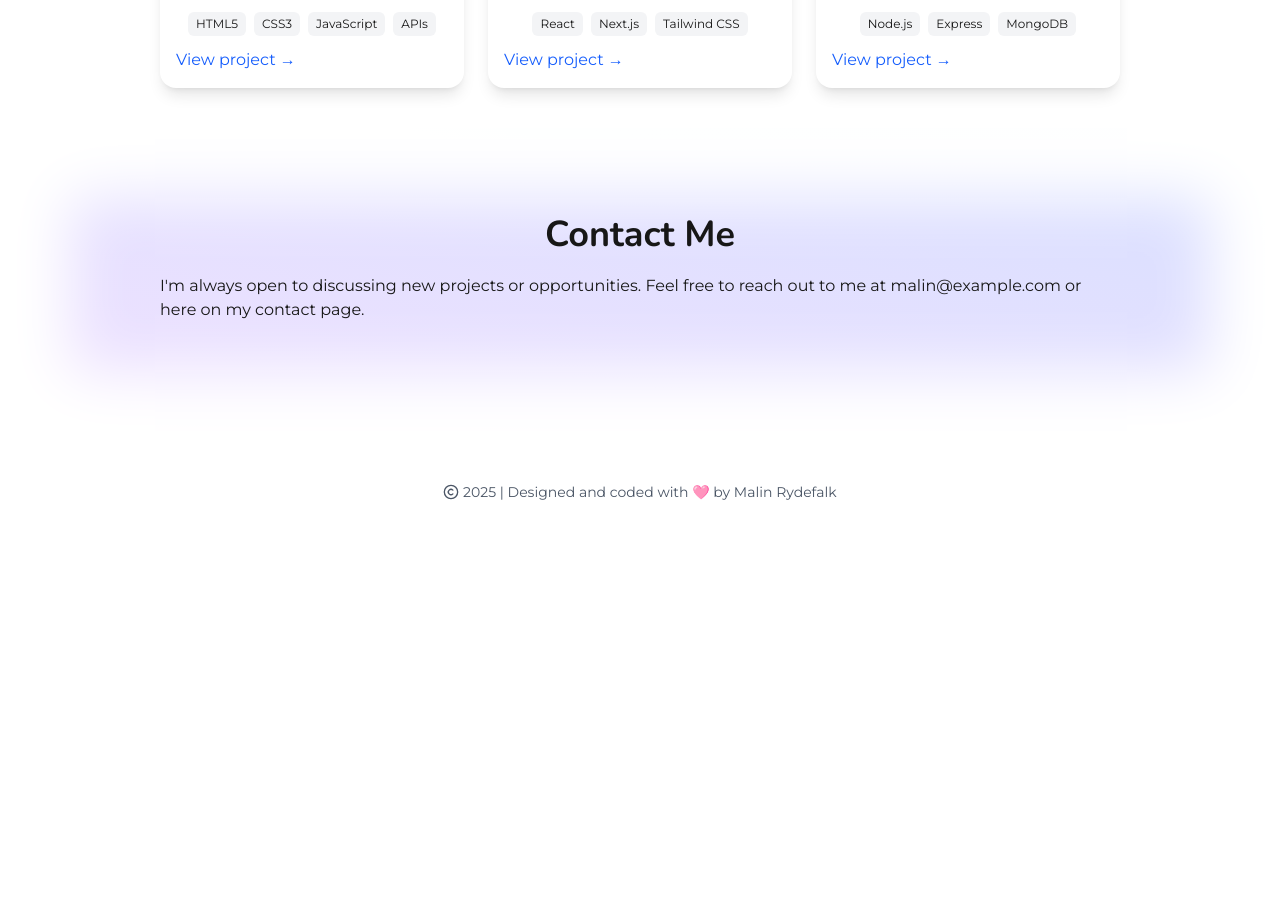
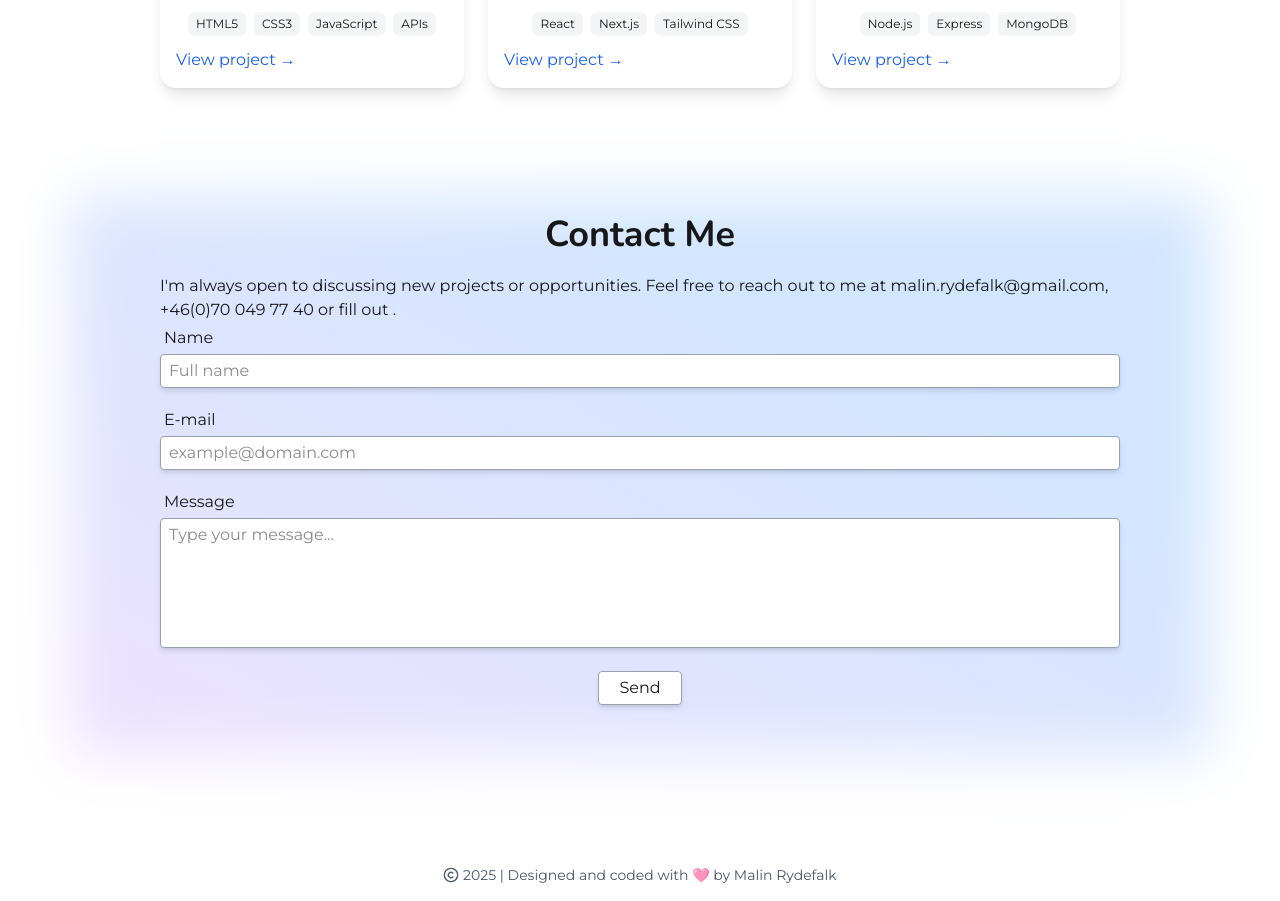
Before and after one commit to malpisen/nextjs-portfolio, a Next.js app: page / in a window 1280 px wide. Shown: the part 1800-2701 px from the top of the page. Before the commit the page ends 2318 px from the top, so only its background shows below. Built offline with nearby package versions, Linux system fonts and the light colour scheme.

Commit message:
feat: add contact-form component and update contact information in contact page

```diff
--- a/src/app/contact/page.tsx
+++ b/src/app/contact/page.tsx
@@ -1,4 +1,5 @@
 import Link from "next/link";
+import ContactForm from "@/components/sections/contact-form";
 
 export default function ContactPage() {
   return (
@@ -16,8 +17,12 @@ export default function ContactPage() {
             want to say hi!
           </p>
           <div>
-            <p>Email: XXXXX@XXXXXX.XXX</p>
-            <p>Phone: +46XXXXXXXXXX</p>
+            <Link href="mailto:malin.rydefalk@gmail.com">
+              E-mail: malin.rydefalk@gmail.com
+            </Link>
+            <br />
+            <Link href="tel:+46700497740">Phone: +46(0)70 049 77 40</Link>
+            <br />
             <Link href="https://www.linkedin.com/in/malin-rydefalk/">
               LinkedIn: linkedin.com/in/malin-rydefalk
             </Link>
@@ -29,50 +34,7 @@ export default function ContactPage() {
             <p>Location: Stockholm, Sweden</p>
           </div>
         </div>
-        <form>
-          <label htmlFor="name" className="block p-1">
-            Name
-          </label>
-          <input
-            type="text"
-            id="name"
-            name="name"
-            placeholder="Full name"
-            required
-            className="input-field w-full"
-          />
-
-          <label htmlFor="email" className="block p-1">
-            E-mail
-          </label>
-          <input
-            type="email"
-            id="email"
-            name="email"
-            placeholder="example@domain.com"
-            required
-            className="input-field w-full"
-          />
-
-          <label htmlFor="message" className="block p-1">
-            Message
-          </label>
-          <textarea
-            id="message"
-            name="message"
-            rows={5}
-            placeholder="Type your message..."
-            required
-            className="input-field w-full resize-none"
-          ></textarea>
-
-          <button
-            type="submit"
-            className="button py-1 px-5 text-lg place-self-center"
-          >
-            Send
-          </button>
-        </form>
+        <ContactForm />
       </div>
     </section>
   );
--- a/src/app/page.tsx
+++ b/src/app/page.tsx
@@ -1,5 +1,6 @@
 import Hero from "@/components/sections/hero";
 import Skills from "@/components/sections/skills";
+import ContactForm from "@/components/sections/contact-form";
 import Link from "next/link";
 import { Project } from "@/lib/types/project";
 import { getProjects } from "@/lib/data/project-data";
@@ -38,14 +39,18 @@ export default async function HomePage() {
         <ProjectList projects={projects.splice(0, 3)} />
       </section>
       <section className="full-width relative overflow-hidden pt-20 pb-30">
-        <div className="full-width absolute inset-0 inset-shadow-[0_0_60px_70px_white] bg-gradient-to-bl from-indigo-200/70  to-purple-200/70" />
+        <div className="full-width absolute inset-0 inset-shadow-[0_0_60px_70px_white] bg-gradient-to-bl from-blue-200/70 from-30% to-purple-200/70" />
         <div className="relative">
           <h2>Contact Me</h2>
           <p>
             I&apos;m always open to discussing new projects or opportunities.
             Feel free to reach out to me at
-            <a href="mailto:malin@example.com"> malin@example.com</a> or
-            <Link href={"/contact"}> here on my contact page</Link>.
+            <Link href="mailto:malin.rydefalk@gmail.com">
+              {" "}
+              malin.rydefalk@gmail.com
+            </Link>
+            , <Link href="tel:+46700497740">+46(0)70 049 77 40</Link> or fill out .
+            <ContactForm />
           </p>
         </div>
       </section>
--- /dev/null
+++ b/src/components/sections/contact-form.tsx
@@ -0,0 +1,45 @@
+export default function ContactForm() {
+  return (
+    <form>
+      <label htmlFor="name" className="block p-1">
+        Name
+      </label>
+      <input
+        type="text"
+        id="name"
+        name="name"
+        placeholder="Full name"
+        required
+        className="input-field w-full"
+      />
+
+      <label htmlFor="email" className="block p-1">
+        E-mail
+      </label>
+      <input
+        type="email"
+        id="email"
+        name="email"
+        placeholder="example@domain.com"
+        required
+        className="input-field w-full"
+      />
+
+      <label htmlFor="message" className="block p-1">
+        Message
+      </label>
+      <textarea
+        id="message"
+        name="message"
+        rows={5}
+        placeholder="Type your message..."
+        required
+        className="input-field w-full resize-none"
+      ></textarea>
+
+      <button type="submit" className="button py-1 px-5 place-self-center">
+        Send
+      </button>
+    </form>
+  );
+}
```
